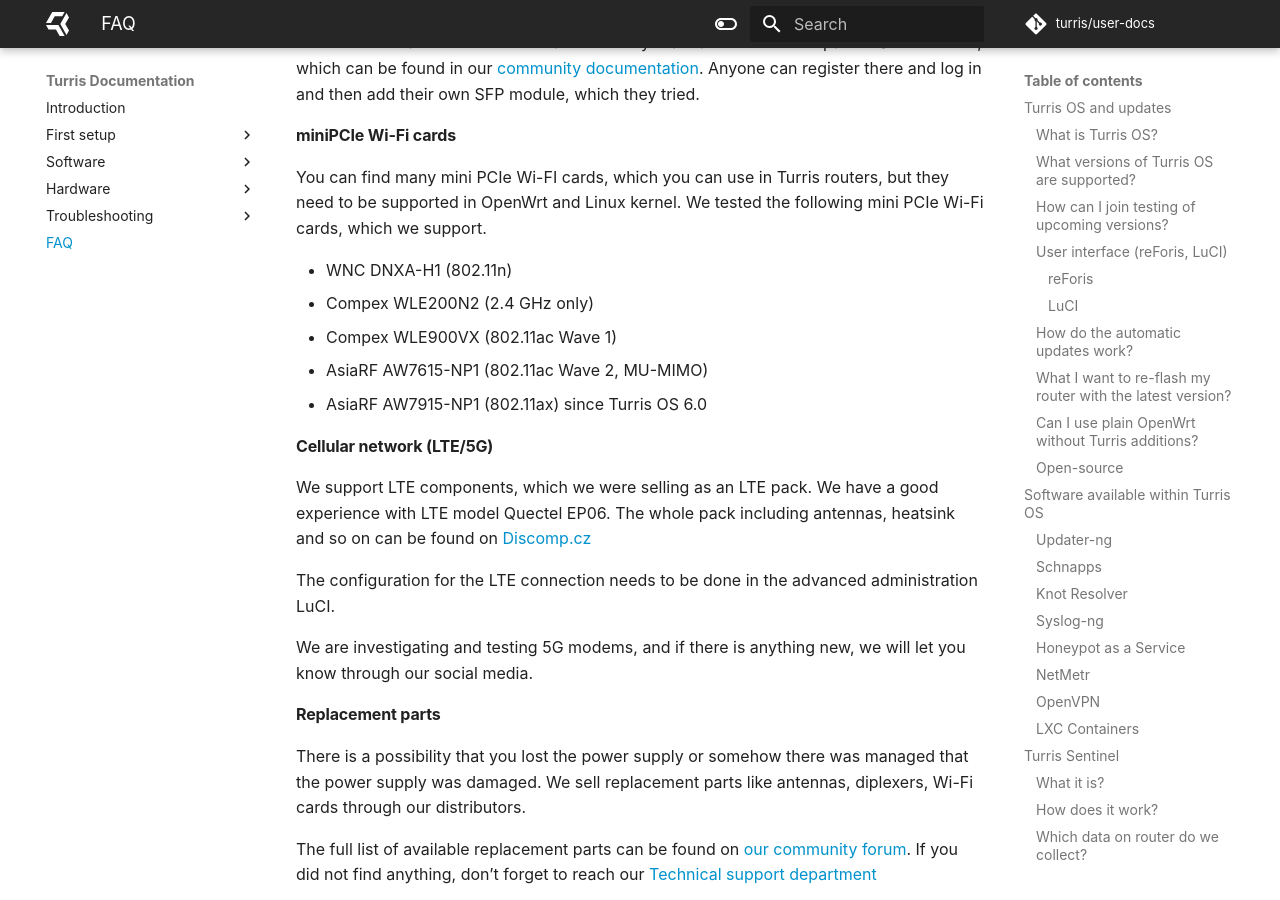
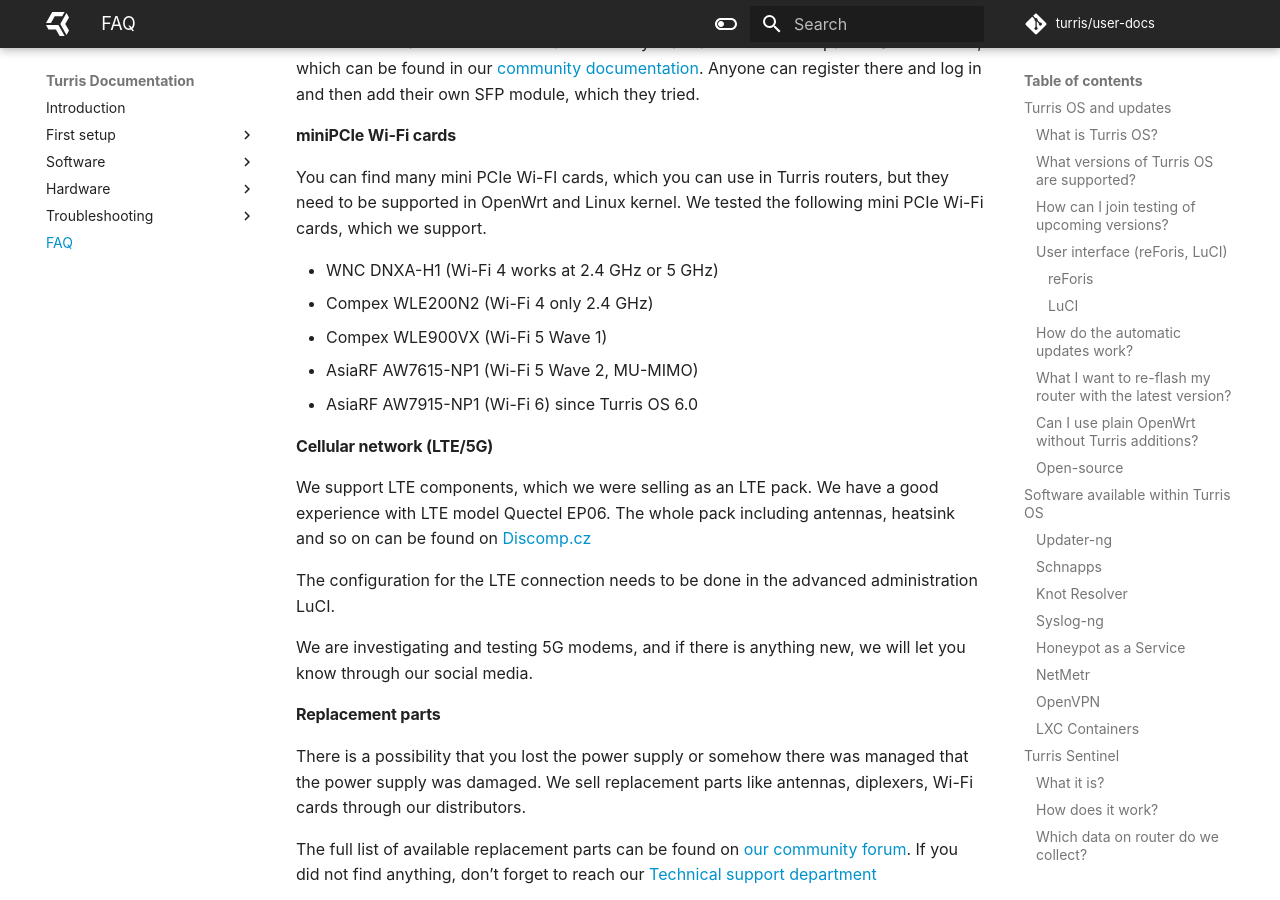
Before and after one commit to turris-cz/user-docs, an MkDocs documentation site: the page built from docs/basics/faq.md, in a window 1280 px wide and 900 px high, scrolled down 5549 px. Built offline with MkDocs 1.6.1 and Material for MkDocs 9.7.7, drawn with Linux system fonts in a browser that asks for light colours.

Commit message:
faq: Use for Wi-Fi cards their certification numbers instead of standards
As there was another MediaTek RZ608 card and Wi-Fi 6E does not have its
own standard, yet, we need to sync it to Wi-Fi 4, Wi-Fi 5, Wi-Fi 6
numbers, which many users are using it these days

```diff
--- a/docs/basics/faq.md
+++ b/docs/basics/faq.md
@@ -242,11 +242,11 @@
 You can find many mini PCIe Wi-FI cards, which you can use in Turris routers, but they need to be
 supported in OpenWrt and Linux kernel. We tested the following mini PCIe Wi-Fi cards, which we support.
 
-- WNC DNXA-H1 (802.11n)
-- Compex WLE200N2 (2.4 GHz only)
-- Compex WLE900VX (802.11ac Wave 1)
-- AsiaRF AW7615-NP1 (802.11ac Wave 2, MU-MIMO)
-- AsiaRF AW7915-NP1 (802.11ax) since Turris OS 6.0
+- WNC DNXA-H1 (Wi-Fi 4 works at 2.4 GHz or 5 GHz)
+- Compex WLE200N2 (Wi-Fi 4 only 2.4 GHz)
+- Compex WLE900VX (Wi-Fi 5 Wave 1)
+- AsiaRF AW7615-NP1 (Wi-Fi 5 Wave 2, MU-MIMO)
+- AsiaRF AW7915-NP1 (Wi-Fi 6) since Turris OS 6.0
 
 #### Cellular network (LTE/5G)
 
```
